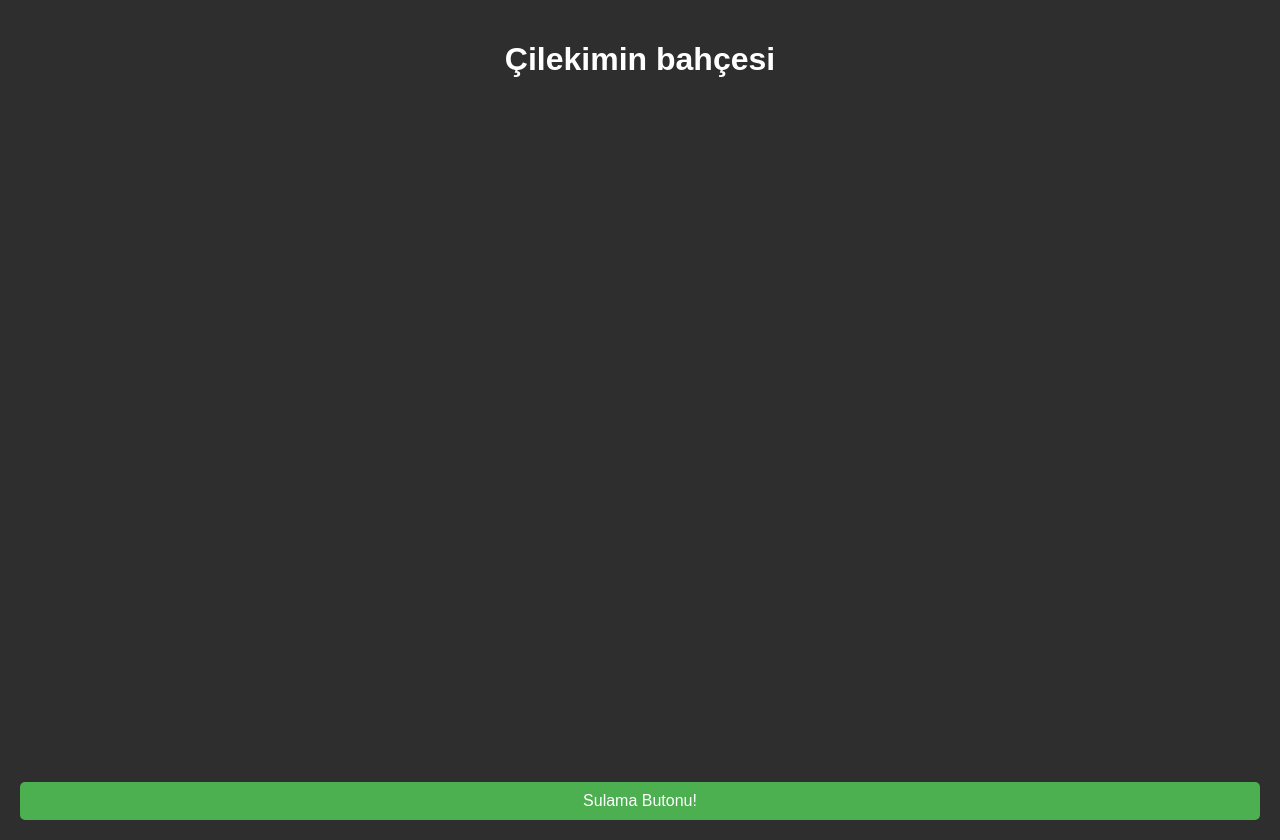
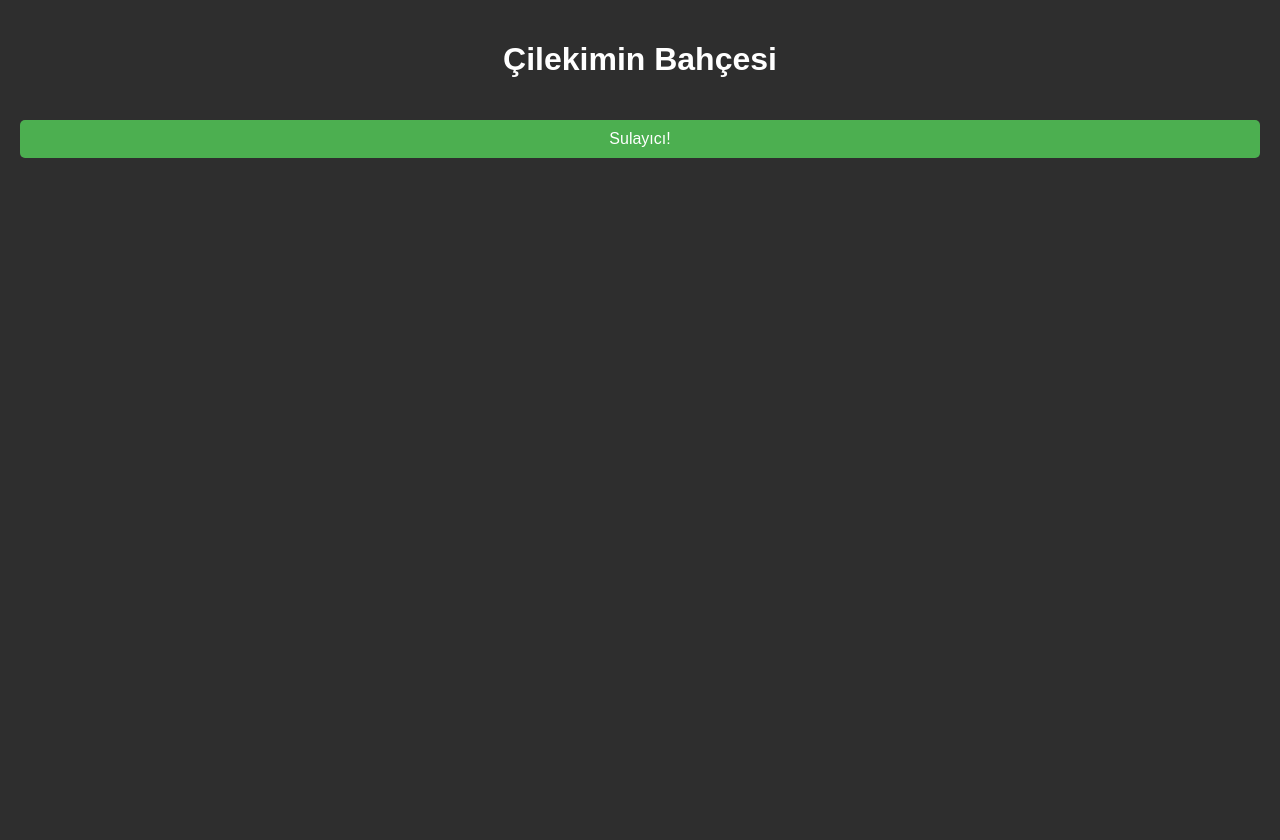
Before and after one commit to yesuoz/cilekimincicekbahcesi, a plain HTML site: page index.html in a window 1280 px wide. Drawn offline with Linux system fonts and the light colour scheme.

Commit message:
index.html

```diff
--- a/index.html
+++ b/index.html
@@ -3,7 +3,7 @@
 <head>
     <meta charset="UTF-8">
     <meta name="viewport" content="width=device-width, initial-scale=1.0">
-    <title>Çiçek Sulama Uygulaması</title>
+    <title>Çilekimin Bahçesi</title>
     <style>
         body {
             font-family: Arial, sans-serif;
@@ -39,6 +39,7 @@
             color: white;
             border: none;
             border-radius: 5px;
+            margin-top: 20px; /* Butonun biraz daha yukarıda olması için */
             z-index: 10;
         }
         .waterEffect {
@@ -57,9 +58,9 @@
     </style>
 </head>
 <body>
-    <h1>Çilekimin bahçesi</h1>
+    <h1>Çilekimin Bahçesi</h1>
+    <button id="waterButton">Sulayıcı!</button>
     <div id="garden"></div>
-    <button id="waterButton">Sulama Butonu!</button>
 
     <script>
         let growthStage = 0;
@@ -138,6 +139,7 @@
                 }
             });
 
+            // Sulama efekti ekleyelim
             const waterEffect = document.createElement('div');
             waterEffect.classList.add('waterEffect');
             waterEffect.style.left = `${x + 50}px`;
```
